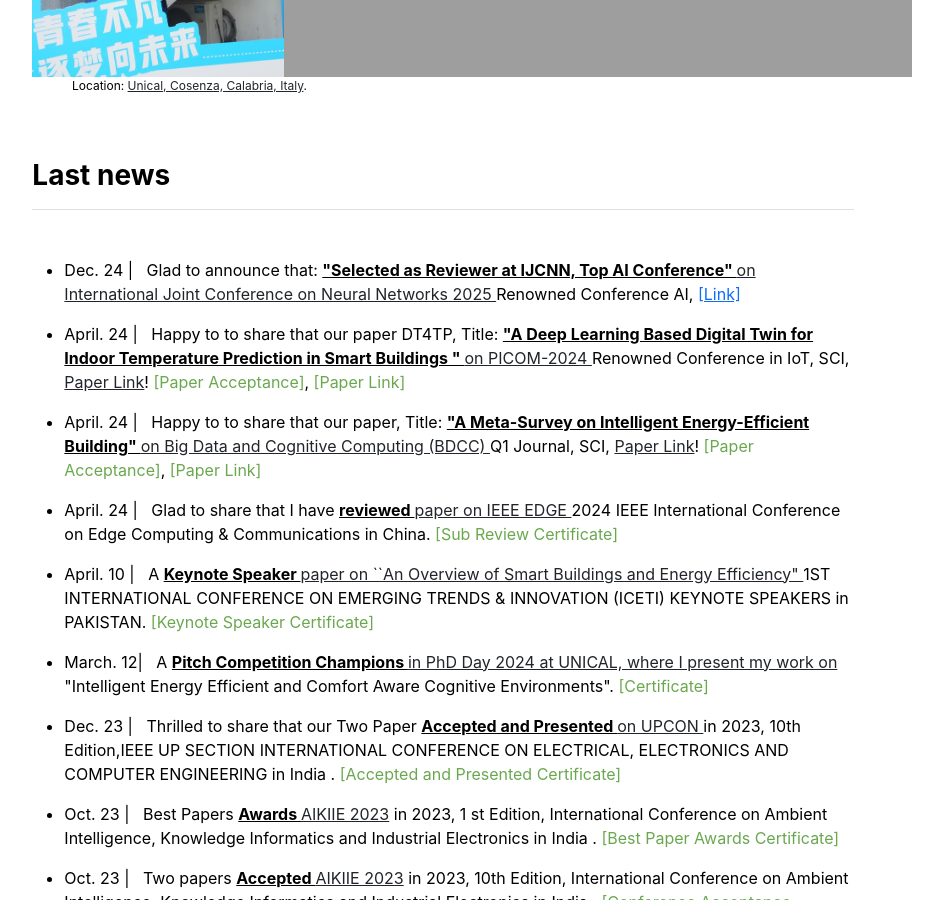
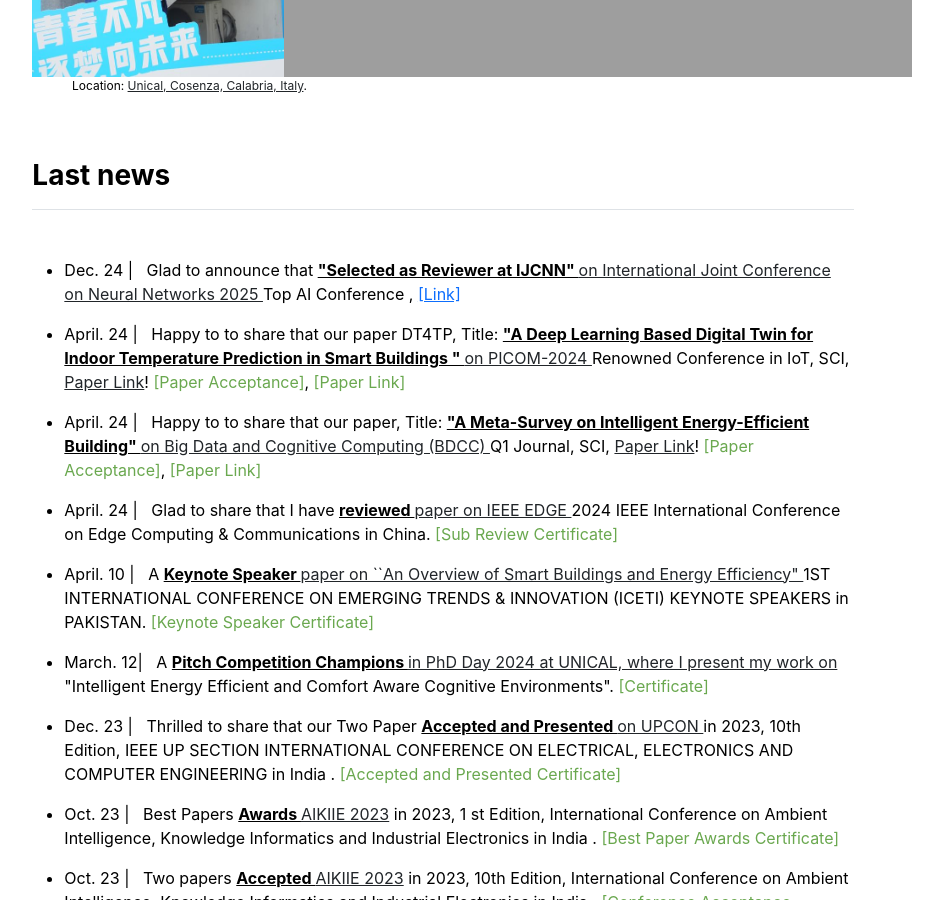
Before and after one commit to babulcseian/babulcseian.github.io, a Jekyll site: the page built from index.md, in a window 1280 px wide and 900 px high, scrolled down 1215 px. Shown: the whole window, without its empty margins (197-1140 px from the left). Built offline with Jekyll 4.4.1, drawn with Linux system fonts in a browser that asks for light colours; a style sheet for code colours, icons or effects is not loaded.

Commit message:
Update news.yml

```diff
--- a/_data/news.yml
+++ b/_data/news.yml
@@ -1,13 +1,11 @@
-
-
-- {message: 'Dec. 24 | &nbsp; Glad to announce that: <u><b> "Selected as Reviewer at IJCNN, Top AI Conference" </b></u> <a class="other" href="https://ijcnn.org/"> on International Joint Conference on Neural Networks 2025 </a> Renowned Conference AI</a>, <a class="Conf. Link" href="International Joint Conference on Neural Networks">[Link]</a>', last: '1'}
+- {message: 'Dec. 24 | &nbsp; Glad to announce that <u><b> "Selected as Reviewer at IJCNN" </b></u> <a class="other" href="https://ijcnn.org/"> on International Joint Conference on Neural Networks 2025 </a> Top AI Conference </a>, <a class="Conf. Link" href="International Joint Conference on Neural Networks">[Link]</a>', last: '1'}
 - {message: 'April. 24 | &nbsp; Happy to to share that our paper DT4TP, Title: <u><b> "A Deep Learning Based Digital Twin for Indoor Temperature Prediction in Smart Buildings " </b></u> <a class="other" href="https://www.mdpi.com/2504-2289/8/8/83"> on PICOM-2024 </a> Renowned Conference in IoT, SCI</a>, <a class="other"https://www.mdpi.com/2504-2289/8/8/83">Paper Link</a>! <a class="paper" href="publications/papers/Acceptance-Certificate-A Meta-Survey on Intelligent Energy-Efficient Buildings by Md Babul Islam.pdf">[Paper Acceptance]</a>, <a class="paper" href="https://www.mdpi.com/2504-2289/8/8/83">[Paper Link]</a>', last: '1'}
 - {message: 'April. 24 | &nbsp; Happy to to share that our paper, Title: <u><b> "A Meta-Survey on Intelligent Energy-Efficient Building" </b></u> <a class="other" href="https://www.mdpi.com/2504-2289/8/8/83"> on Big Data and Cognitive Computing (BDCC) </a> Q1 Journal, SCI</a>, <a class="other"https://www.mdpi.com/2504-2289/8/8/83">Paper Link</a>! <a class="paper" href="publications/papers/Acceptance-Certificate-A Meta-Survey on Intelligent Energy-Efficient Buildings by Md Babul Islam.pdf">[Paper Acceptance]</a>, <a class="paper" href="https://www.mdpi.com/2504-2289/8/8/83">[Paper Link]</a>', last: '1'}
 - {message: 'April. 24 | &nbsp; Glad to share that I have <u><b> reviewed </b></u> <a class="other" href="https://services.conferences.computer.org/2024/"> paper on IEEE EDGE </a> 2024 IEEE International Conference on Edge Computing & Communications in China</a>. <a class="paper" href="publications/Certificate/IEEE_EDGE_Md Babul Islam_2024.pdf">[Sub Review Certificate]</a>', last: '1'}
 - {message: 'April. 10 | &nbsp; A <u><b> Keynote Speaker </b></u> <a class="other" href="https://www.aieys.com/iceti/speakers.html"> paper on ``An Overview of Smart Buildings and Energy Efficiency" </a> 1ST INTERNATIONAL CONFERENCE ON EMERGING TRENDS & INNOVATION (ICETI) KEYNOTE SPEAKERS in PAKISTAN</a>. <a class="paper" href="publications/Certificate/Md Babul Islam_ICETI 2024.pdf">[Keynote Speaker Certificate]</a>', last: '1'}
 - {message: 'March. 12| &nbsp; A <u><b> Pitch Competition Champions </b></u> <a class="other" href="https://www.unical.it/phd-day-2024/"> in PhD Day 2024 at UNICAL, where I present my work on </a> "Intelligent Energy Efficient and Comfort Aware Cognitive Environments"</a>. <a class="paper" href="publications/Certificate/Phd Day 2024 Pitch Competition 2024 .png">[Certificate]</a>', last: '1'}
 
-- {message: 'Dec. 23 | &nbsp; Thrilled to share that our Two Paper  <u><b> Accepted and Presented </b></u> <a class="other" href="https://amity.edu/upcon2023/"> on UPCON </a> in 2023, 10th Edition,IEEE UP SECTION INTERNATIONAL CONFERENCE ON ELECTRICAL, ELECTRONICS AND COMPUTER ENGINEERING in India </a>. <a class="paper" href="publications/Certificate/Md Babul Islam (UPCON 2023).jpg">[Accepted and Presented Certificate]</a>', last: '1'}
+- {message: 'Dec. 23 | &nbsp; Thrilled to share that our Two Paper  <u><b> Accepted and Presented </b></u> <a class="other" href="https://amity.edu/upcon2023/"> on UPCON </a> in 2023, 10th Edition, IEEE UP SECTION INTERNATIONAL CONFERENCE ON ELECTRICAL, ELECTRONICS AND COMPUTER ENGINEERING in India </a>. <a class="paper" href="publications/Certificate/Md Babul Islam (UPCON 2023).jpg">[Accepted and Presented Certificate]</a>', last: '1'}
 - {message: 'Oct. 23 | &nbsp; Best Papers  <u><b> Awards </b></u> <a class="other" href="https://aikiie.in">AIKIIE 2023</a> in 2023, 1 st Edition, International Conference on Ambient Intelligence, Knowledge Informatics and Industrial Electronics in India </a>. <a class="paper" href="publications/Certificate/Md Babul Islam_Best Paper Award_AIKIIE_2023.jpg">[Best Paper Awards Certificate]</a>', last: '1'}
 - {message: 'Oct. 23 | &nbsp; Two papers <u><b> Accepted </b></u> <a class="other" href="https://aikiie.in">AIKIIE 2023</a> in 2023, 10th Edition, International Conference on Ambient Intelligence, Knowledge Informatics and Industrial Electronics in India </a>. <a class="paper" href="publications/Certificate/Md Babul Islam-AIKIIE 2023  Emotion Clasification Hybrid Deep Learning.jpg">[Conference Acceptance Certificate]</a>', last: '1'}
 - {message: 'Sep. 23 | &nbsp; Attended (Online) <u><b> Conference </b></u> at <a class="other"https://easct.in/>" 2023 EASCT in India  </a>. <a class="paper" href="publications/Certificate/Md Babul Islam EASCT-2023 Participantion Certificate324.jpg">[Certificate]</a>', last: '1'}
```
